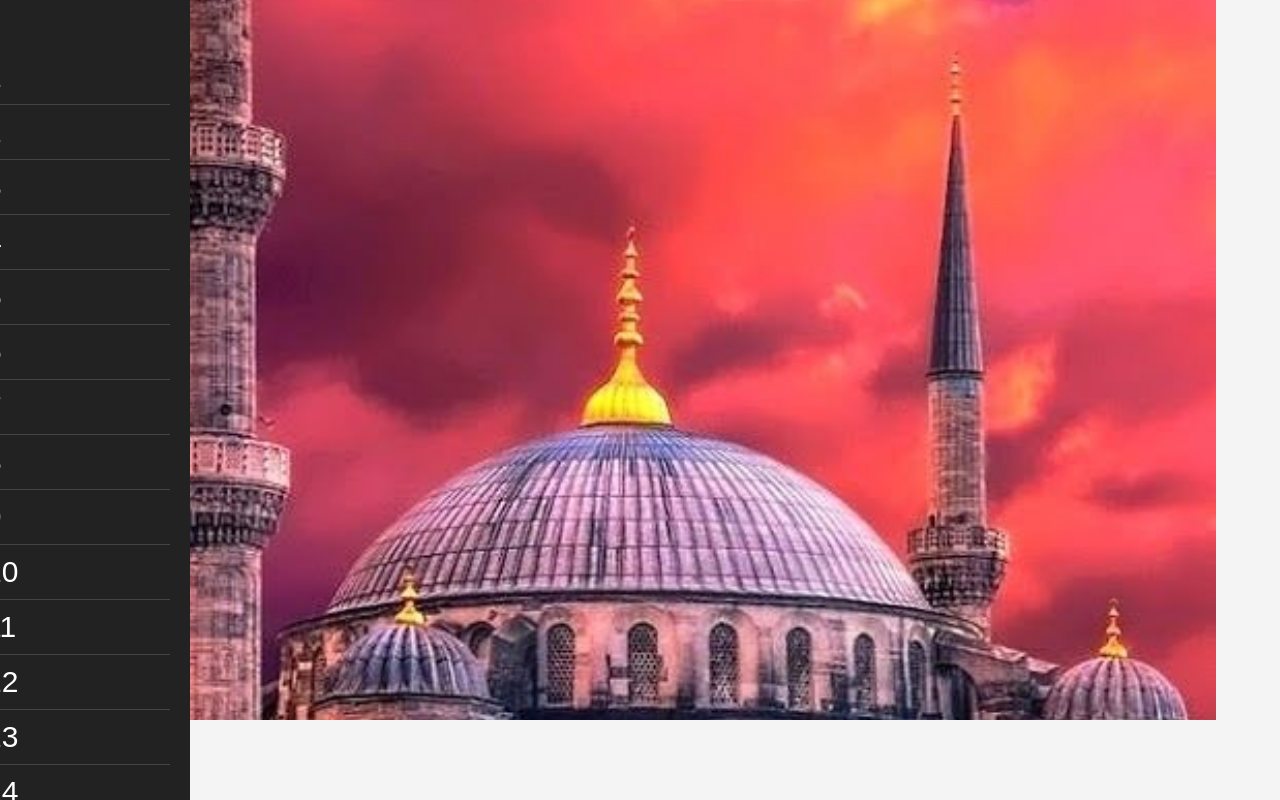
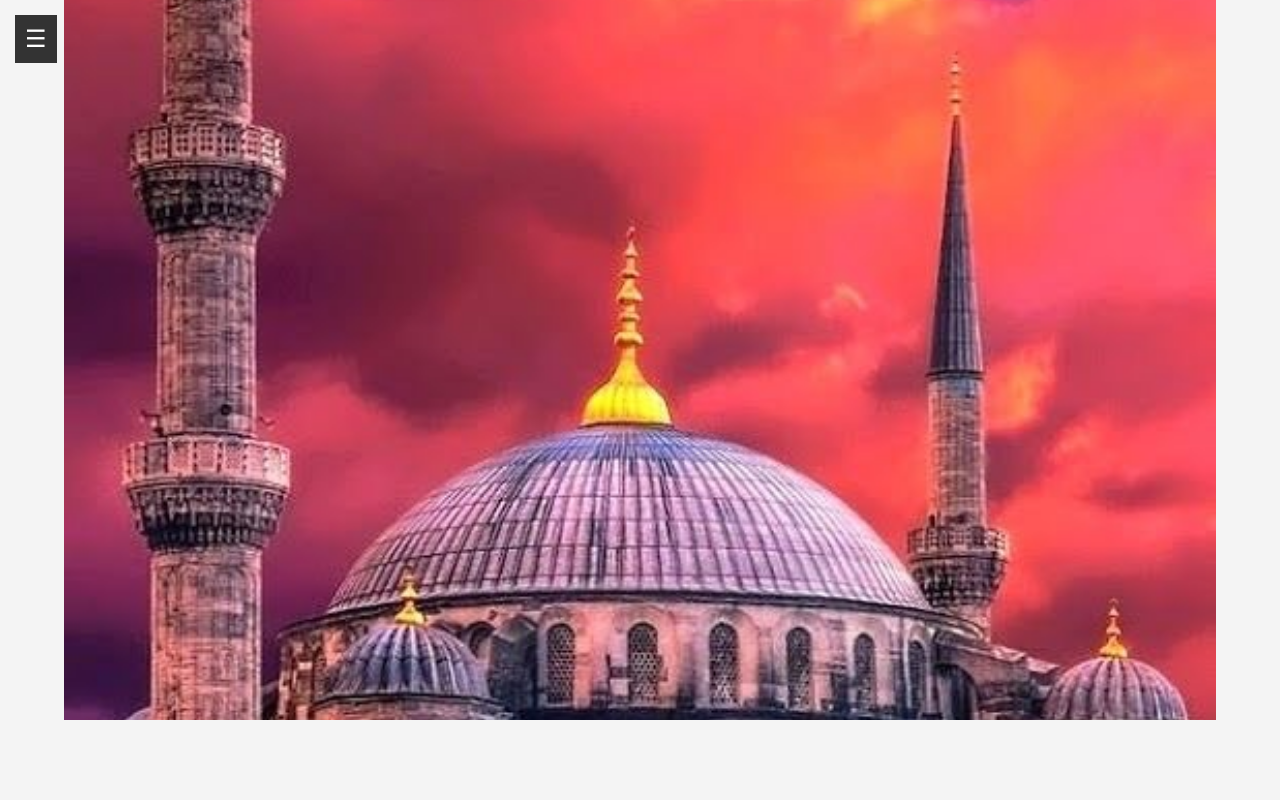
Before and after one commit to Seyni97/QuranJuzPdf, a website: page index.html in a window 1280 px wide. Drawn offline with Linux system fonts and the light colour scheme.

Commit message:
Update style.css

```diff
--- a/style.css
+++ b/style.css
@@ -33,8 +33,8 @@ body {
 .sidebar {
     position: fixed;
     top: 0;
-    left: -100px;
-    width: 250px;
+    left: -250px;
+    width: 200px;
     height: 100%;
     background: #222;
     color: white;
```
